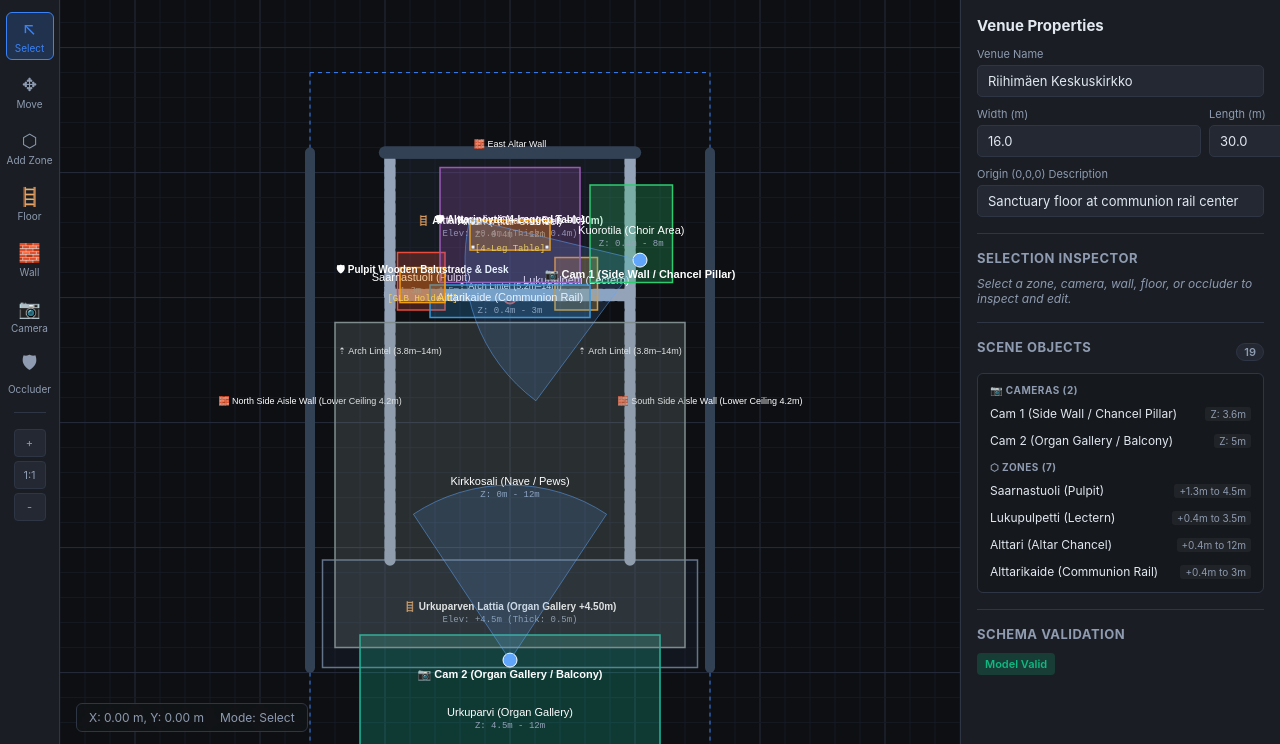
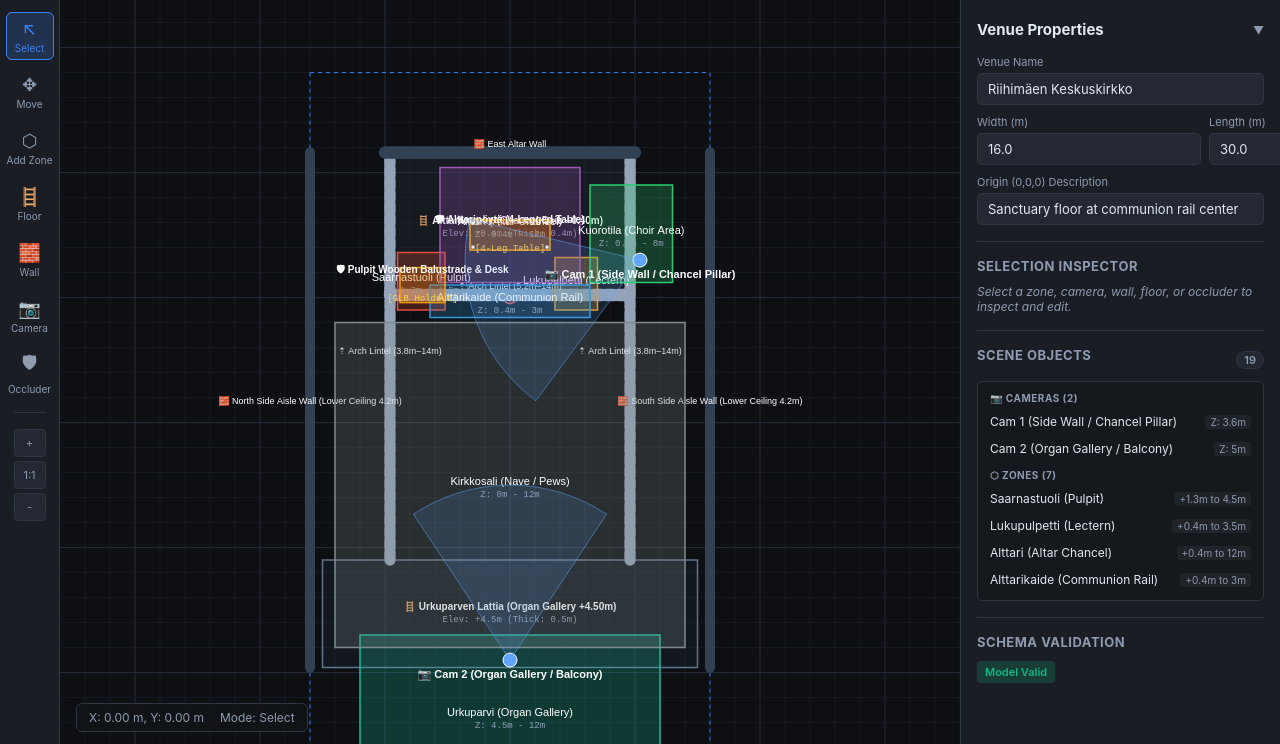
Before and after one commit to jsilvanus/church-3d-mapper, a website: page src/web/index.html in a window 1280 px wide. Shown: the part 56-800 px from the top of the page. Drawn offline with nearby package versions, Linux system fonts and the light colour scheme.

Commit message:
feat: make venue properties section collapsible

```diff
--- a/src/web/app.js
+++ b/src/web/app.js
@@ -1296,6 +1296,18 @@ document.getElementById("btnExport").addEventListener("click", () => {
   URL.revokeObjectURL(url);
 });
 
+// Collapsible Venue Properties Section
+const venuePropsHeader = document.getElementById("venuePropsHeader");
+const venuePropsBody = document.getElementById("venuePropsBody");
+const venuePropsToggleIcon = document.getElementById("venuePropsToggleIcon");
+
+venuePropsHeader?.addEventListener("click", () => {
+  const isCollapsed = venuePropsBody?.classList.toggle("collapsed");
+  if (venuePropsToggleIcon) {
+    venuePropsToggleIcon.innerText = isCollapsed ? "▶" : "▼";
+  }
+});
+
 // Template loading
 document.getElementById("templateSelect")?.addEventListener("change", async (e) => {
   const val = e.target.value;
--- a/src/web/index.html
+++ b/src/web/index.html
@@ -101,7 +101,13 @@
 
     <!-- Properties Panel -->
     <aside class="inspector">
+      <!-- Venue Properties (Collapsible) -->
+      <div class="collapsible-section" id="venuePropsSection">
+        <div id="venuePropsHeader" class="collapsible-header" title="Click to collapse / expand">
           <h2>Venue Properties</h2>
+          <span id="venuePropsToggleIcon" class="toggle-icon">▼</span>
+        </div>
+        <div id="venuePropsBody" class="collapsible-body">
           <div class="form-group">
             <label>Venue Name</label>
             <input type="text" id="venueName" value="Riihimäen Keskuskirkko">
@@ -119,6 +125,8 @@
           <div class="form-group">
             <label>Origin (0,0,0) Description</label>
             <input type="text" id="originDesc" value="Sanctuary floor at communion rail center">
+          </div>
+        </div>
       </div>
 
       <hr>
--- a/src/web/style.css
+++ b/src/web/style.css
@@ -313,7 +313,33 @@ select:focus, input:focus {
 
 .inspector h2 {
   font-size: 15px;
+  margin-bottom: 0;
+}
+
+.collapsible-header {
+  user-select: none;
+  cursor: pointer;
+  display: flex;
+  justify-content: space-between;
+  align-items: center;
+  padding: 4px 0;
   margin-bottom: 12px;
+  border-radius: 4px;
+  transition: opacity 0.15s ease;
+}
+
+.collapsible-header:hover {
+  opacity: 0.85;
+}
+
+.toggle-icon {
+  font-size: 11px;
+  color: var(--text-muted);
+  user-select: none;
+}
+
+.collapsible-body.collapsed {
+  display: none;
 }
 
 .inspector h3 {
```
Lines whose indentation alone changed are shown as unchanged.
